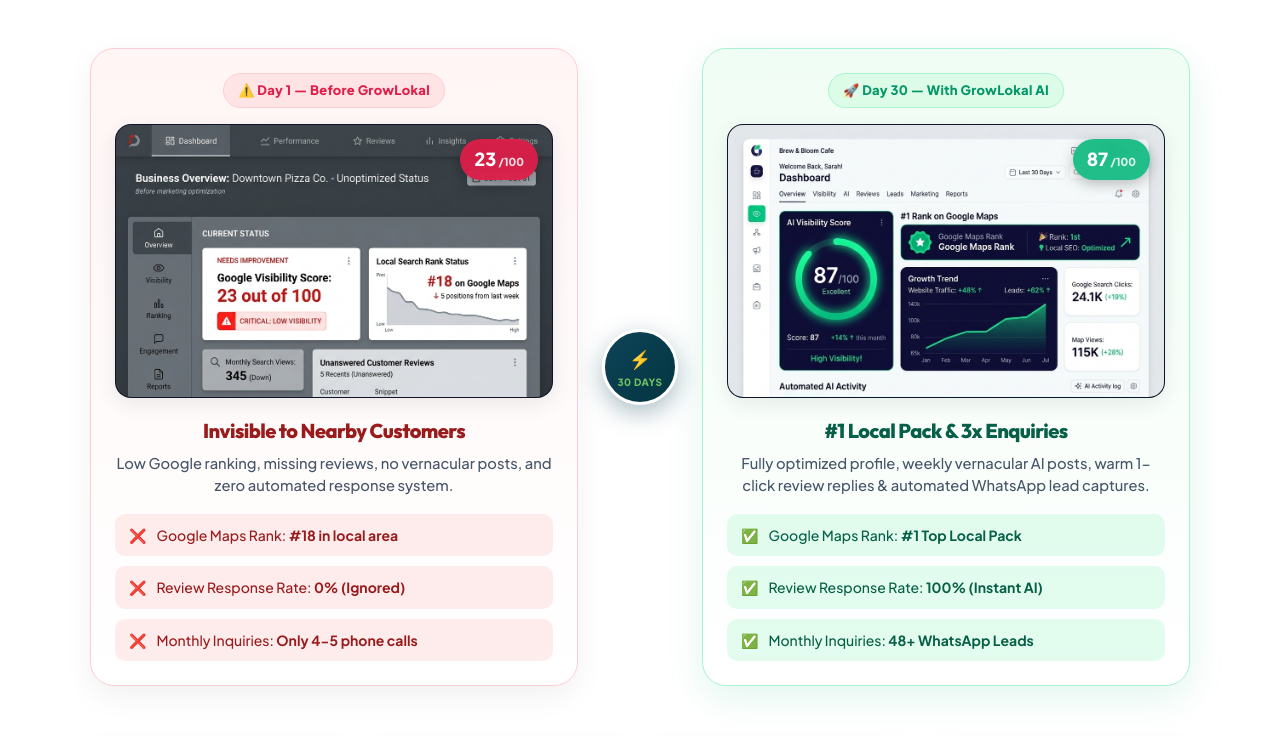
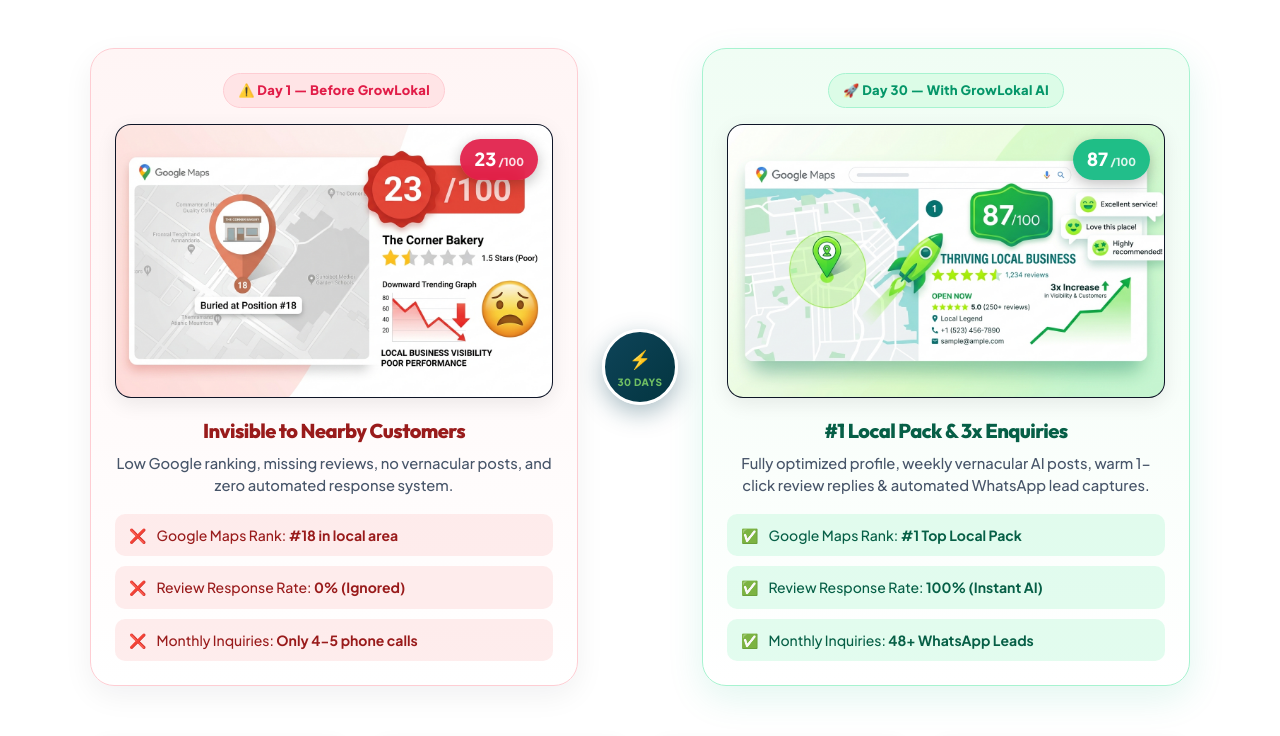
Before and after one commit to akheels-web/growlokal, a Next.js app in the folder apps/web/: page / in a window 1280 px wide. Shown: the part 6700-7436 px from the top of the page. Built offline with nearby package versions, Linux system fonts and the light colour scheme.

Commit message:
changes local

```diff
--- a/apps/web/src/app/globals.css
+++ b/apps/web/src/app/globals.css
@@ -2038,15 +2038,22 @@
   user-select: none;
 }
 
-/* 2-Card Grid */
+/* 4-Card Grid — all plans in a single row */
 .pricing-gosaas-grid {
   display: grid;
-  grid-template-columns: repeat(2, 1fr);
-  gap: 28px;
+  grid-template-columns: repeat(4, 1fr);
+  gap: 20px;
   align-items: stretch;
 }
 
-@media (max-width: 768px) {
+@media (max-width: 1100px) {
+  .pricing-gosaas-grid {
+    grid-template-columns: repeat(2, 1fr);
+    gap: 24px;
+  }
+}
+
+@media (max-width: 640px) {
   .pricing-gosaas-grid {
     grid-template-columns: 1fr;
     gap: 24px;
@@ -2058,7 +2065,7 @@
   background: #ffffff;
   border: 1.5px solid #e2e8f0;
   border-radius: 24px;
-  padding: 36px 32px;
+  padding: 28px 22px;
   display: flex;
   flex-direction: column;
   justify-content: space-between;
@@ -2076,7 +2083,7 @@
   position: relative;
   background: linear-gradient(135deg, #6366f1 0%, #4f46e5 100%);
   border-radius: 24px;
-  padding: 36px 32px;
+  padding: 28px 22px;
   display: flex;
   flex-direction: column;
   justify-content: space-between;
--- a/apps/web/src/app/page.tsx
+++ b/apps/web/src/app/page.tsx
@@ -925,8 +925,8 @@
 
             <div className="results-img-frame">
               <img
-                src="/images/result_before.png"
-                alt="Business dashboard before GrowLokal showing low score 23"
+                src="/images/result_before.jpg"
+                alt="Business buried at position 18 on Google Maps with low 23/100 visibility score"
                 className="results-img"
               />
               <div className="results-img-overlay results-img-overlay--before">
@@ -975,8 +975,8 @@
 
             <div className="results-img-frame">
               <img
-                src="/images/result_after.png"
-                alt="Business dashboard after GrowLokal showing high score 87"
+                src="/images/result_after.jpg"
+                alt="Business ranking #1 on Google Maps with high 87/100 visibility score"
                 className="results-img"
               />
               <div className="results-img-overlay results-img-overlay--after">
```
Also changed, not shown: apps/web/public/images/result_after.jpg (added), apps/web/public/images/result_before.jpg (added), 2 other files (tests, documents, lock files or other folders).
